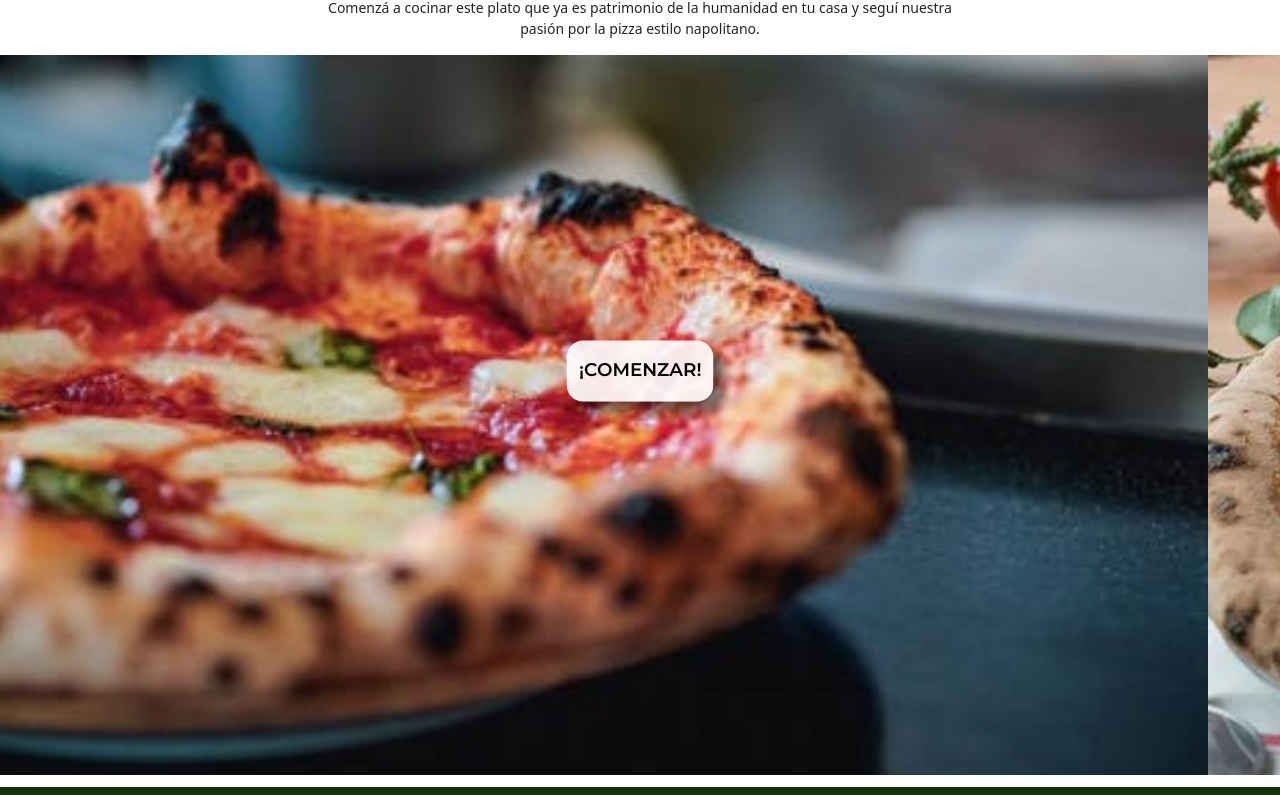
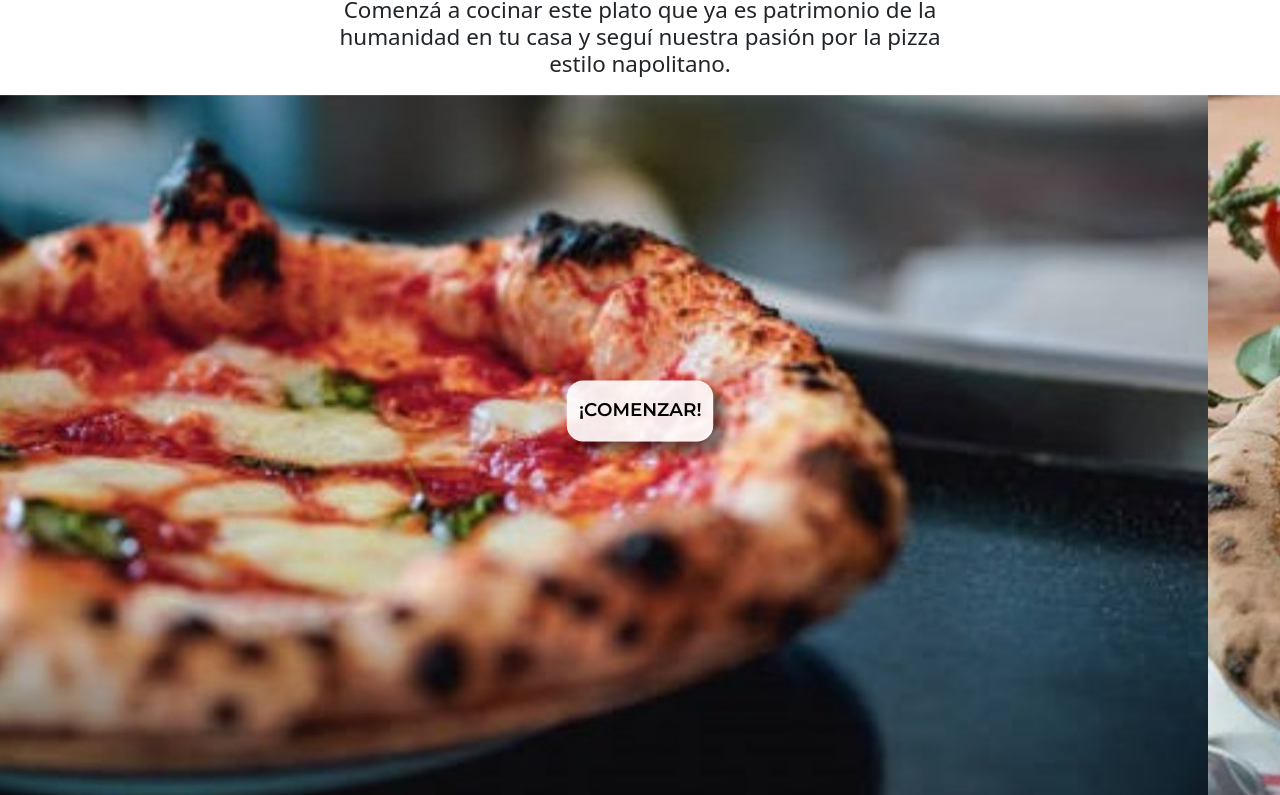
Before and after one commit to juanconizza/pizzafan, a plain HTML site: page index.html in a window 1280 px wide. Shown: the part 142-937 px from the top of the page. Drawn offline with nearby package versions, Linux system fonts and the light colour scheme; a web font is replaced by a local one.

Commit message:
Se completo portada corrigiendo error de COMENZAR

```diff
--- a/index.html
+++ b/index.html
@@ -20,7 +20,7 @@
     <header>
         <!-- BARRA DE NAVEGACION -->
         <nav class="container-fluid navbar navbar-expand-lg">
-            <div class="container-fluid flex-row justify-content-around">
+            <div class="container-fluid">
                 <div class="d-flex flex-column text-center">
                     <!-- MENU HAMBURGESA MOBILE -->
                     <label class="fuenteMenuIconoMobile navbar-toggler ps-2">MENÚ</label>
@@ -57,39 +57,27 @@
 
     <!-- PORTADA PRINCIPAL -->
 
-    <!-- <main>
-        <div class="text-center m-0 p-0">
-            <h1 class="display-4 fw-bold tituloPrincipal">La Vera Pizza Napoletana</h1>
-            <div class="col-lg-6 mx-auto">
-                <p class="lead mb-4">Comenzá a cocinar este plato que ya es patrimonio de la humanidad en tu casa y
-                    seguí nuestra pasión por la pizza estilo napolitano.</p>
-            </div>
-            <div class="overflow-hidden" style="max-height: 40vh;">
-                <div class="contenedorFotoPortada">
-                    <img src="imagenes/foto-portada.jpg" class="img-fluid rounded-top-4 shadow-lg"
-                        alt="foto pizza napolitana margarita" width="700" height="500" loading="lazy">
-                    <a class="botonComenzar" href="pages/masa.html">¡COMENZAR!</a>
-                </div>
-            </div>
+    <main>
+        <div class="text-center mb-1 p-0">
+            <h1 class="tituloPrincipal">La Vera Pizza Napoletana</h1>
+            <h2 class="mt-2 mb-4 col-lg-6 mx-auto">Comenzá a cocinar este plato que ya es patrimonio de la humanidad en tu
+                casa y
+                seguí nuestra pasión por la pizza estilo napolitano.</h2>
         </div>
-    </main> -->
-    <main>
-        <div class="text-center m-0 p-0">
-            <h1 class="display-4 fw-bold tituloPrincipal">La Vera Pizza Napoletana</h1>
-            <div class="col-lg-6 mx-auto">
-                <p class="lead mb-4">Comenzá a cocinar este plato que ya es patrimonio de la humanidad en tu casa y
-                    seguí nuestra pasión por la pizza estilo napolitano.</p>
-            </div>
-        <div class="contenedorCarrusel carousel slide" data-bs-ride="carousel">
+
+        <div class="carousel slide" data-bs-ride="carousel">
             <div class="carousel-inner mb-3">
                 <div class="carousel-item active">
-                    <img src="imagenes/foto-portada-1.jpg" class="img-fluid d-block w-100" alt="...">
+                    <img src="imagenes/foto-portada-1.jpg" class="img-fluid d-block w-100"
+                        alt="imagen de pizza uno en el carrusel">
                 </div>
                 <div class="carousel-item">
-                    <img src="imagenes/foto-portada-2.jpg" class="img-fluid d-block w-100" alt="...">
+                    <img src="imagenes/foto-portada-2.jpg" class="img-fluid d-block w-100"
+                        alt="imagen de pizza dos en el carrusel">
                 </div>
                 <div class="carousel-item">
-                    <img src="imagenes/foto-portada-3.jpg" class="img-fluid d-block w-100" alt="...">
+                    <img src="imagenes/foto-portada-3.jpg" class="img-fluid d-block w-100"
+                        alt="imagen de pizza tres en el carrusel">
                 </div>
                 <a class="botonComenzar" href="pages/masa.html">¡COMENZAR!</a>
             </div>
--- a/scss/_portada.scss
+++ b/scss/_portada.scss
@@ -1,9 +1,3 @@
-
-
-
-.contenedorCarrusel {
-  position: relative;
-}
 
 .botonComenzar {
   width: 12rem;
```
Also changed, not shown: css/estilo.css, 1 other file.
